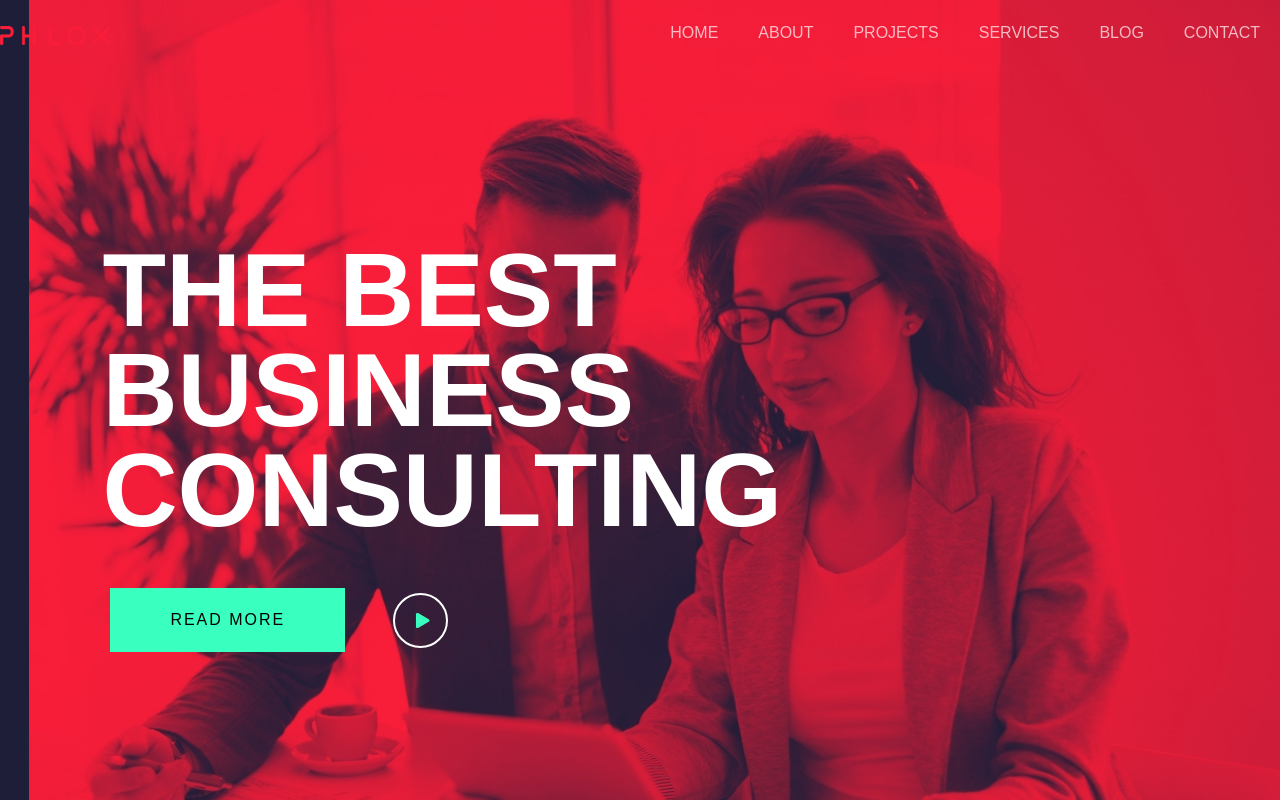
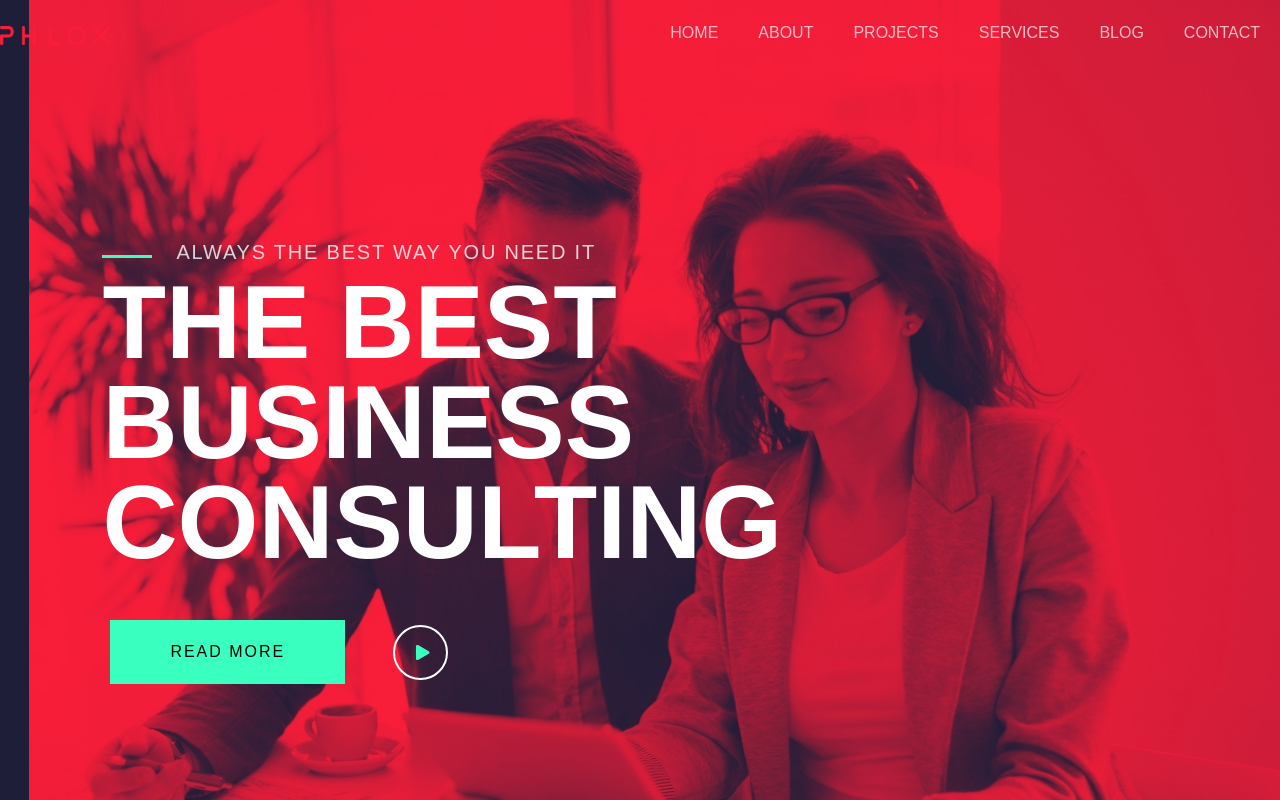
Before and after one commit to tarex7/proj-html-vuejs, a Vue app: page / in a window 1280 px wide. Shown: the top 800 px of the page. Built offline with nearby package versions, Linux system fonts and the light colour scheme; a web font is replaced by a local one.

Commit message:
added jumbotron subtitle

```diff
--- a/src/components/BaseJumbo.vue
+++ b/src/components/BaseJumbo.vue
@@ -7,6 +7,12 @@
       alt="young-architect-woman-on-meeting"
     />
     <div class="content">
+      <div class="d-flex align-items-center">
+        <div class="line me-4"></div>
+        <h5 class="text-white text-uppercase">
+          Always the best way you need it
+        </h5>
+      </div>
       <h1 class="text-white container-xxxl mb-5">
         The best business consulting
       </h1>
@@ -63,6 +69,11 @@ export default {
     font-weight: bold;
     line-height: 100px;
   }
+
+  h5 {
+    letter-spacing: 1.8px;
+    opacity: 0.8;
+  }
   img {
     height: 1150px;
   }
@@ -80,5 +91,10 @@ export default {
       color: #fff;
     }
   }
+  .line {
+    height: 3px;
+    width: 50px;
+    background-color: $secondary-color;
+  }
 }
 </style>
```
